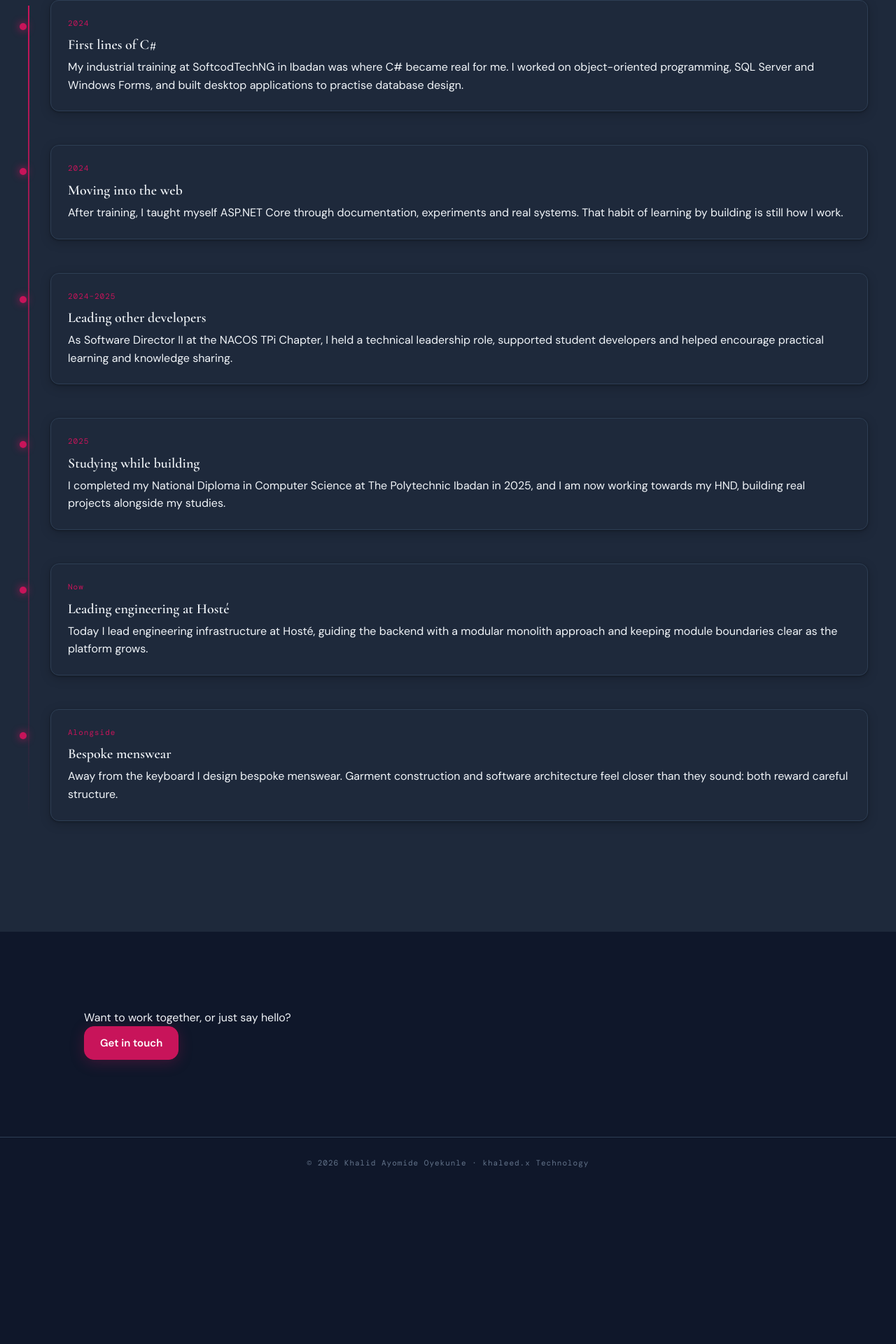
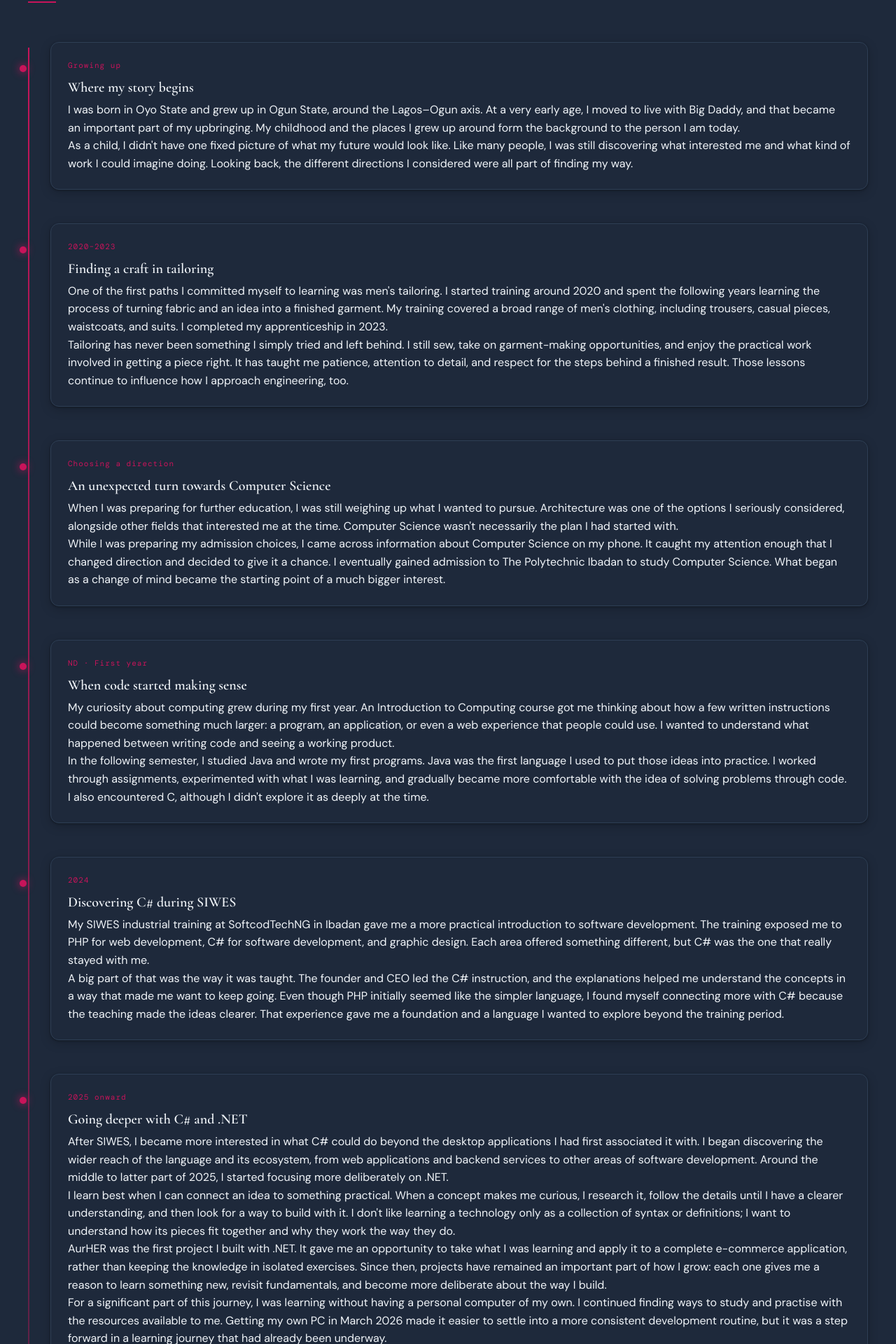
Before and after one commit to khaleed-x/Portfolio, a React (Vite) app: page /about in a window 1280 px wide. Shown: the part 2312-4232 px from the top of the page at 70% size. Before the commit the page ends 4011 px from the top, so only its background shows below. Built offline with nearby package versions, Linux system fonts and the light colour scheme; no server answers; a web font is replaced by a local one.

Commit message:
Expand About page story and personal details

```diff
--- a/src/content/about.ts
+++ b/src/content/about.ts
@@ -8,62 +8,92 @@ export interface StoryChapter {
 
 export const aboutIntro = {
   paragraphs: [
-    "I'm a software engineer who designs reliable, maintainable systems with C# and ASP.NET Core. I lead engineering infrastructure at Hosté, across architecture, backend systems, databases, integrations and deployment.",
-    'I care about clear module boundaries, practical system design, and software that stays dependable as it grows. Outside software, I design bespoke menswear under khaleed.x, and the same habits of precision and detail carry across both.',
+    "I'm a software engineer with a strong backend focus. I work primarily with C# and the .NET ecosystem, and I'm drawn to the parts of engineering that require you to think carefully: understanding a problem, making sound architectural decisions, and building systems that remain reliable and maintainable as they grow.",
+    "But software is only one part of my story. My journey has taken a few turns, from an early interest in different creative and technical fields to studying Computer Science, learning to build software, and developing a craft in men's tailoring. I still make time for both engineering and garment making. I enjoy learning how things work, getting beneath the surface, and turning what I discover into something tangible.",
   ],
 }
 
 export const story: StoryChapter[] = [
   {
-    period: 'Childhood',
-    title: 'Where it started',
-    draft: true,
-    text: ['Write your own words here: where you grew up, what you were curious about, who shaped you.'],
-  },
-  {
-    period: 'Before code',
-    title: 'Discovering computers',
-    draft: true,
-    text: ['Write your own words here: the first time a computer clicked for you.'],
-  },
-  {
-    period: '2024',
-    title: 'First lines of C#',
+    period: "Growing up",
+    title: "Where my story begins",
     text: [
-      'My industrial training at SoftcodTechNG in Ibadan was where C# became real for me. I worked on object-oriented programming, SQL Server and Windows Forms, and built desktop applications to practise database design.',
+      "I was born in Oyo State and grew up in Ogun State, around the Lagos–Ogun axis. At a very early age, I moved to live with Big Daddy, and that became an important part of my upbringing. My childhood and the places I grew up around form the background to the person I am today.",
+      "As a child, I didn't have one fixed picture of what my future would look like. Like many people, I was still discovering what interested me and what kind of work I could imagine doing. Looking back, the different directions I considered were all part of finding my way.",
     ],
   },
   {
-    period: '2024',
-    title: 'Moving into the web',
+    period: "2020–2023",
+    title: "Finding a craft in tailoring",
     text: [
-      'After training, I taught myself ASP.NET Core through documentation, experiments and real systems. That habit of learning by building is still how I work.',
+      "One of the first paths I committed myself to learning was men's tailoring. I started training around 2020 and spent the following years learning the process of turning fabric and an idea into a finished garment. My training covered a broad range of men's clothing, including trousers, casual pieces, waistcoats, and suits. I completed my apprenticeship in 2023.",
+      "Tailoring has never been something I simply tried and left behind. I still sew, take on garment-making opportunities, and enjoy the practical work involved in getting a piece right. It has taught me patience, attention to detail, and respect for the steps behind a finished result. Those lessons continue to influence how I approach engineering, too.",
     ],
   },
   {
-    period: '2024–2025',
-    title: 'Leading other developers',
+    period: "Choosing a direction",
+    title: "An unexpected turn towards Computer Science",
     text: [
-      'As Software Director II at the NACOS TPi Chapter, I held a technical leadership role, supported student developers and helped encourage practical learning and knowledge sharing.',
+      "When I was preparing for further education, I was still weighing up what I wanted to pursue. Architecture was one of the options I seriously considered, alongside other fields that interested me at the time. Computer Science wasn't necessarily the plan I had started with.",
+      "While I was preparing my admission choices, I came across information about Computer Science on my phone. It caught my attention enough that I changed direction and decided to give it a chance. I eventually gained admission to The Polytechnic Ibadan to study Computer Science. What began as a change of mind became the starting point of a much bigger interest.",
     ],
   },
   {
-    period: '2025',
-    title: 'Studying while building',
+    period: "ND · First year",
+    title: "When code started making sense",
     text: [
-      'I completed my National Diploma in Computer Science at The Polytechnic Ibadan in 2025, and I am now working towards my HND, building real projects alongside my studies.',
+      "My curiosity about computing grew during my first year. An Introduction to Computing course got me thinking about how a few written instructions could become something much larger: a program, an application, or even a web experience that people could use. I wanted to understand what happened between writing code and seeing a working product.",
+      "In the following semester, I studied Java and wrote my first programs. Java was the first language I used to put those ideas into practice. I worked through assignments, experimented with what I was learning, and gradually became more comfortable with the idea of solving problems through code. I also encountered C, although I didn't explore it as deeply at the time.",
     ],
   },
   {
-    period: 'Now',
-    title: 'Leading engineering at Hosté',
+    period: "2024",
+    title: "Discovering C# during SIWES",
     text: [
-      'Today I lead engineering infrastructure at Hosté, guiding the backend with a modular monolith approach and keeping module boundaries clear as the platform grows.',
+      "My SIWES industrial training at SoftcodTechNG in Ibadan gave me a more practical introduction to software development. The training exposed me to PHP for web development, C# for software development, and graphic design. Each area offered something different, but C# was the one that really stayed with me.",
+      "A big part of that was the way it was taught. The founder and CEO led the C# instruction, and the explanations helped me understand the concepts in a way that made me want to keep going. Even though PHP initially seemed like the simpler language, I found myself connecting more with C# because the teaching made the ideas clearer. That experience gave me a foundation and a language I wanted to explore beyond the training period.",
     ],
   },
   {
-    period: 'Alongside',
-    title: 'Bespoke menswear',
-    text: ['Away from the keyboard I design bespoke menswear. Garment construction and software architecture feel closer than they sound: both reward careful structure.'],
+    period: "2025 onward",
+    title: "Going deeper with C# and .NET",
+    text: [
+      "After SIWES, I became more interested in what C# could do beyond the desktop applications I had first associated it with. I began discovering the wider reach of the language and its ecosystem, from web applications and backend services to other areas of software development. Around the middle to latter part of 2025, I started focusing more deliberately on .NET.",
+      "I learn best when I can connect an idea to something practical. When a concept makes me curious, I research it, follow the details until I have a clearer understanding, and then look for a way to build with it. I don't like learning a technology only as a collection of syntax or definitions; I want to understand how its pieces fit together and why they work the way they do.",
+      "AurHER was the first project I built with .NET. It gave me an opportunity to take what I was learning and apply it to a complete e-commerce application, rather than keeping the knowledge in isolated exercises. Since then, projects have remained an important part of how I grow: each one gives me a reason to learn something new, revisit fundamentals, and become more deliberate about the way I build.",
+      "For a significant part of this journey, I was learning without having a personal computer of my own. I continued finding ways to study and practise with the resources available to me. Getting my own PC in March 2026 made it easier to settle into a more consistent development routine, but it was a step forward in a learning journey that had already been underway.",
+    ],
+  },
+  {
+    period: "2024–2025",
+    title: "Learning beyond the technical side",
+    text: [
+      "Serving as Software Director II at the NACOS TPi Chapter was another meaningful part of my development. It put me in an environment where I had to look beyond code and technical decisions and pay attention to the people, interests, conversations, and dynamics that shape an organisation.",
+      "The experience gave me some insight into the political side of group life and prompted reflections about life and human behaviour that I might not have arrived at on my own. It broadened my perspective in ways that were different from what I was learning in the classroom or through software projects.",
+    ],
+  },
+  {
+    period: "Education",
+    title: "Growing through study and practice",
+    text: [
+      "I completed my National Diploma in Computer Science at The Polytechnic Ibadan in 2025 and am continuing my studies at HND level. My education has given me a formal grounding in computing, while personal projects and practical experience have helped me connect what I learn in class to the work of building real software.",
+      "I see those two sides as complementary. There is value in understanding the principles behind a subject, and there is a different kind of understanding that comes from applying them, encountering problems, and working through the details yourself.",
+    ],
+  },
+  {
+    period: "Now",
+    title: "Taking on engineering responsibility at Hosté",
+    text: [
+      "Today, I oversee the backend engineering direction at Hosté. My responsibilities include making architectural decisions and overseeing the implementation of the backend infrastructure that powers the company's systems. It is work that calls for more than getting individual features working; it requires thinking about how the pieces fit together and how the systems can remain dependable over time.",
+      "I approach that responsibility with the same mindset that has shaped my learning so far: understand the problem properly, think through the structure, and build with maintainability and reliability in mind. I'm continuing to deepen my engineering judgement while contributing to software that serves real users and business needs.",
+    ],
+  },
+  {
+    period: "Beyond software",
+    title: "Still creating with my hands",
+    text: [
+      "When I'm not working on software, there's a good chance I'm working on a garment. Men's tailoring remains an active craft for me, not just a line in my history. I enjoy the process of taking measurements, thinking through construction, working with fabric, and gradually bringing a design together.",
+      "I'm also naturally curious and enjoy researching topics simply because I want to understand how they work. And beyond work and learning, I enjoy lively experiences, spending time with people, and making room to have fun. I don't want my life to be defined only by the technologies I use or the projects I build. Those are important to me, but so are the interests and experiences that make me who I am.",
+    ],
   },
 ]
```
